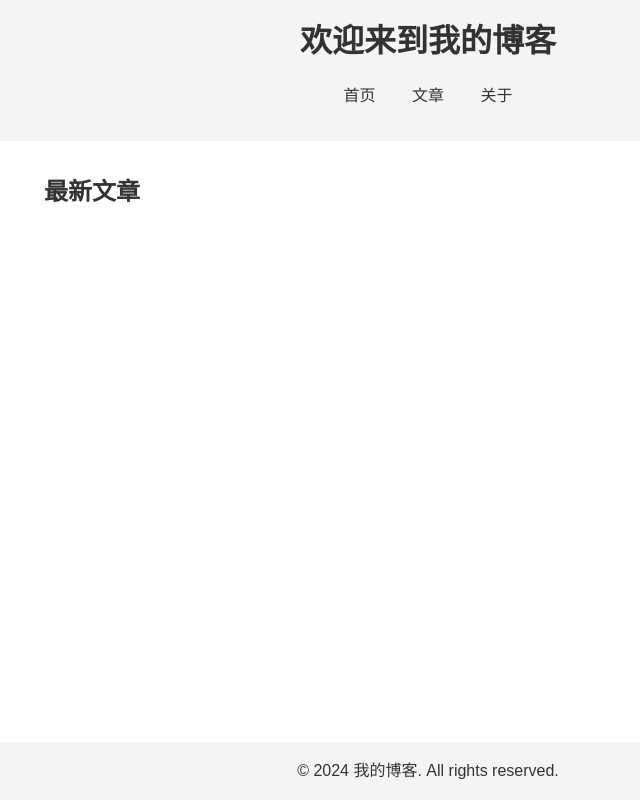
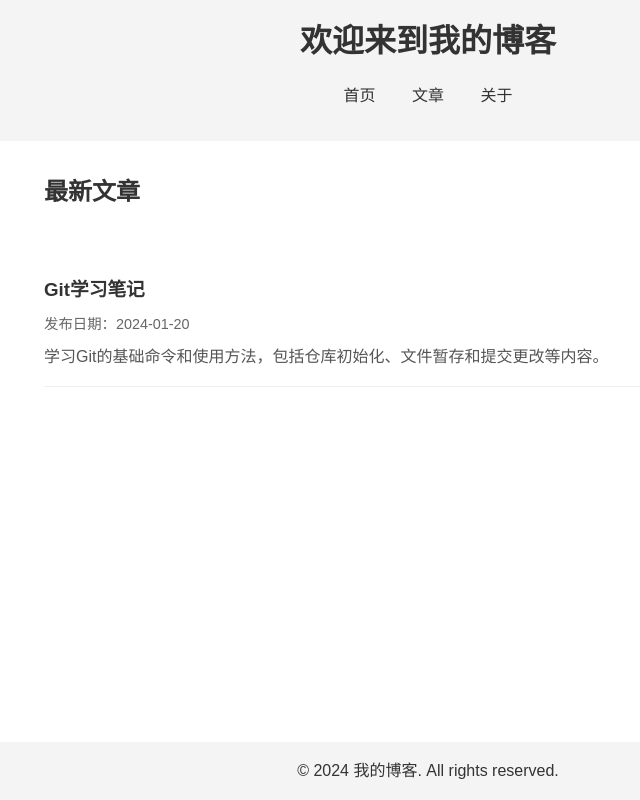
Before and after one commit to kingmissh/my-blog, a plain HTML site: page index.html in a window 1280 px wide. Shown: the whole page, without its empty margins (212-852 px from the left). Drawn offline with Linux system fonts and the light colour scheme.

Commit message:
初始化博客项目：添加基础页面结构和样式

```diff
--- a/index.html
+++ b/index.html
@@ -21,7 +21,13 @@
     <main>
         <section id="home">
             <h2>最新文章</h2>
-            <!-- 文章列表将在这里显示 -->
+            <div class="article-list">
+                <article class="article-preview">
+                    <h3><a href="articles/first-post.html">Git学习笔记</a></h3>
+                    <p class="post-meta">发布日期：2024-01-20</p>
+                    <p class="post-excerpt">学习Git的基础命令和使用方法，包括仓库初始化、文件暂存和提交更改等内容。</p>
+                </article>
+            </div>
         </section>
     </main>
 
--- a/styles.css
+++ b/styles.css
@@ -9,6 +9,7 @@ body {
     font-family: Arial, sans-serif;
     line-height: 1.6;
     color: #333;
+    padding-bottom: 60px; /* 为固定底部留出空间 */
 }
 
 /* 头部样式 */
@@ -40,6 +41,56 @@ main {
     padding: 0 1rem;
 }
 
+/* 文章列表样式 */
+.article-list {
+    margin-top: 2rem;
+}
+
+.article-preview {
+    border-bottom: 1px solid #eee;
+    padding: 1rem 0;
+}
+
+.article-preview h3 {
+    margin-bottom: 0.5rem;
+}
+
+.article-preview a {
+    color: #333;
+    text-decoration: none;
+}
+
+.article-preview a:hover {
+    color: #666;
+}
+
+.post-meta {
+    color: #666;
+    font-size: 0.9rem;
+    margin-bottom: 0.5rem;
+}
+
+.post-excerpt {
+    color: #555;
+}
+
+/* 文章页面样式 */
+article {
+    padding: 1rem 0;
+}
+
+article section {
+    margin: 1.5rem 0;
+}
+
+article h2 {
+    margin-bottom: 1rem;
+}
+
+article h3 {
+    margin: 1rem 0;
+}
+
 /* 页脚样式 */
 footer {
     text-align: center;
```
Also changed, not shown: articles/first-post.html (added, +45 -0 lines).
